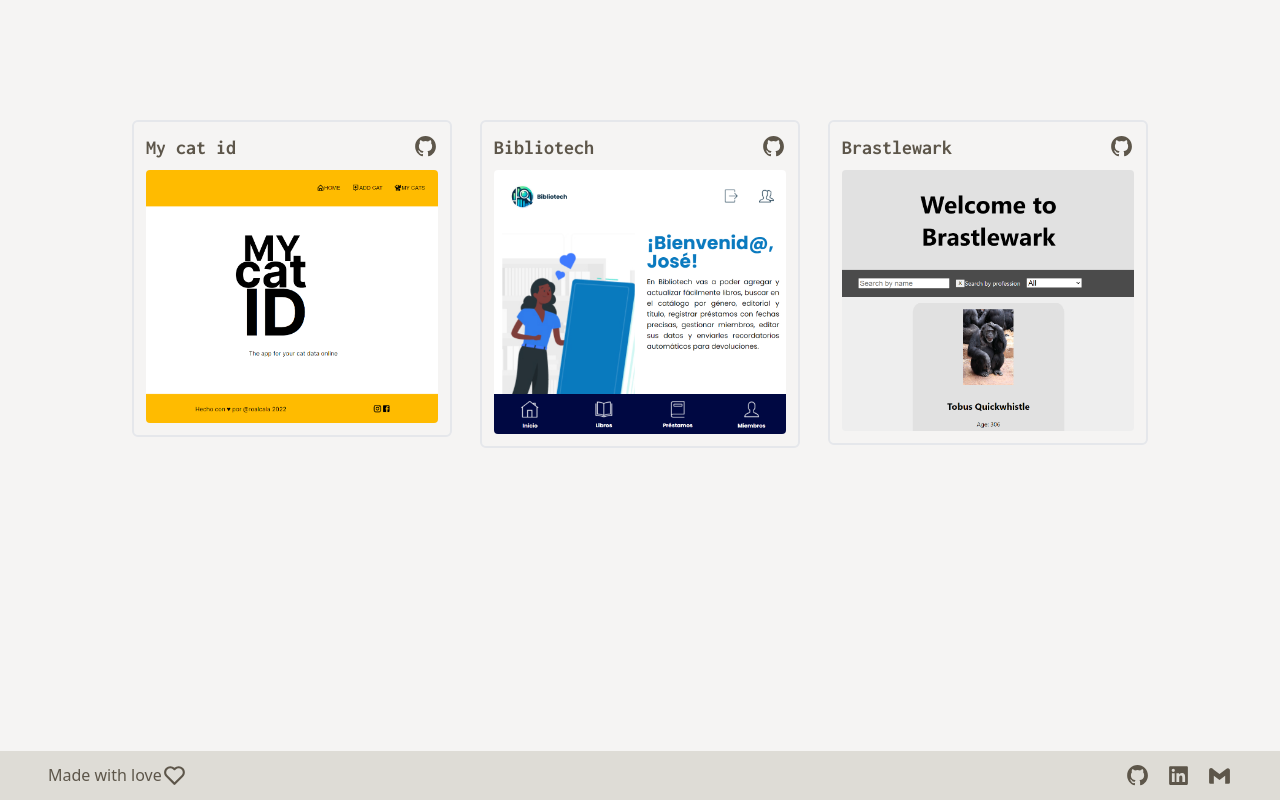
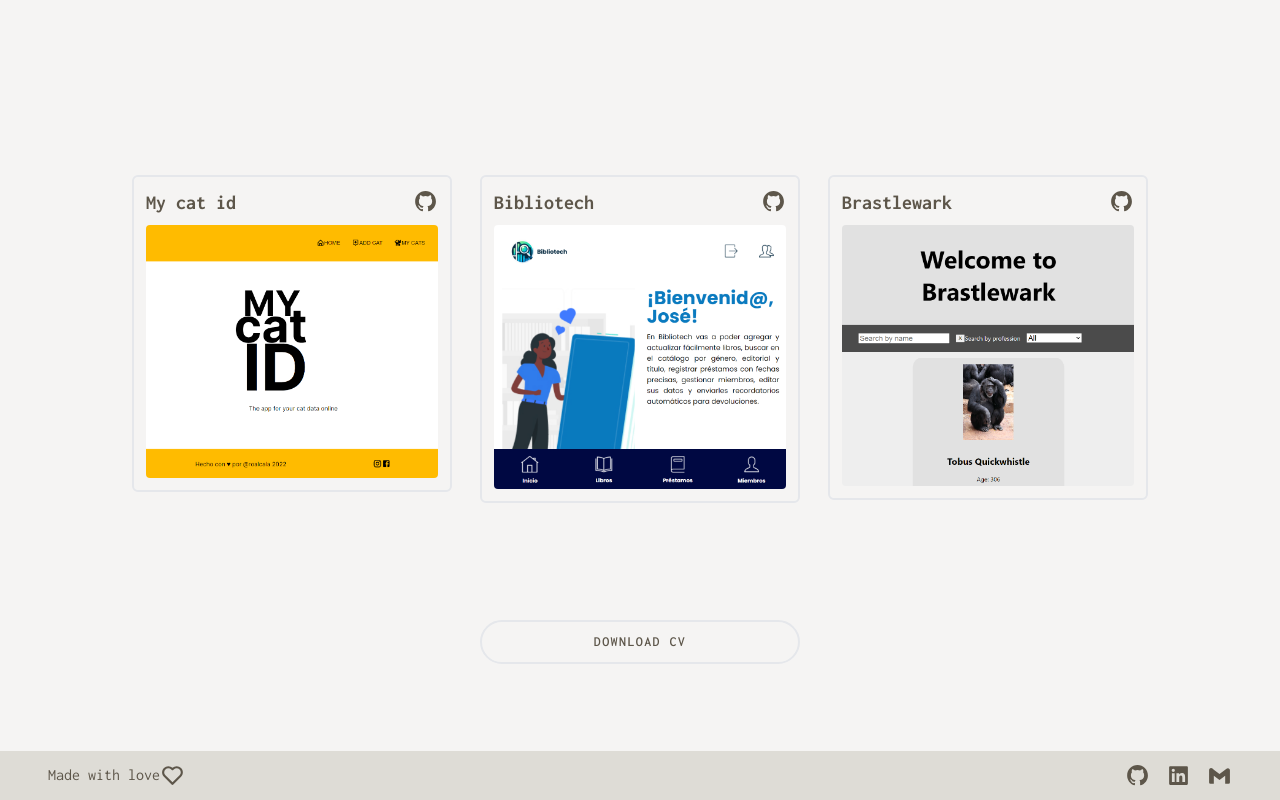
Before and after one commit to rocio-alcala/portfolio-alcala, a Next.js app: page /projects in a window 1280 px wide. Built offline with nearby package versions, Linux system fonts and the light colour scheme.

Commit message:
chore: donwload button

```diff
--- a/src/app/layout.tsx
+++ b/src/app/layout.tsx
@@ -26,7 +26,7 @@ export default function RootLayout({
         <link rel="icon" type="image" href="/icon.png" />
       </head>
       <body
-        className={`${inconsolata.variable} ${manrope.variable} pt-14 md:pt-20 flex flex-col min-h-svh bg-background-light dark:bg-background-dark text-primary-text-light dark:text-primary-text-dark transition-all duration-500`}
+        className={`${inconsolata.variable} ${manrope.variable} font-inconsolata pt-14 md:pt-20 flex flex-col min-h-svh bg-background-light dark:bg-background-dark text-primary-text-light dark:text-primary-text-dark transition-all duration-500`}
       >
         <NavBar />
         {children}
--- a/src/app/projects/page.tsx
+++ b/src/app/projects/page.tsx
@@ -1,13 +1,21 @@
 import ProjectCard from "@/components/ProjectCard";
 import { projects } from "../../../db.json";
 import { usePathname } from "next/navigation";
+import Button from "@/components/Button";
 
 export default function ProjectsSection() {
   return (
-    <section className="animate-fade-in flex flex-wrap justify-center gap-3 m-8 flex-1">
-      {projects.map((project) => (
-        <ProjectCard key={project.id} project={project} />
-      ))}
+    <section className="animate-fade-in flex-1 flex flex-col justify-around items-center m-8">
+      <div className="flex flex-wrap justify-center gap-3">
+        {projects.map((project) => (
+          <ProjectCard key={project.id} project={project} />
+        ))}
+      </div>
+      <Button className="w-80 rounded-3xl transition-all duration-500">
+        <a href="https://drive.google.com/file/d/1KAuuPrkc5mLjWSZMcAJ98foh7Pi5_zed/view?usp=sharing">
+          DOWNLOAD CV
+        </a>
+      </Button>
     </section>
   );
 }
--- a/src/components/NavBarList.tsx
+++ b/src/components/NavBarList.tsx
@@ -47,25 +47,25 @@ export default function NavBarList({ onItemClick }: NavBarList) {
       <Link href={"/"}>
         <NavBarItem onClick={onItemClick} active={currentPath === "/"}>
           <BiHomeAlt size={25} />
-          Home
+          home()
         </NavBarItem>
       </Link>
       <Link href={"/about-me"}>
         <NavBarItem onClick={onItemClick} active={currentPath === "/about-me"}>
           <BiUser size={25} />
-          About me
+          about()
         </NavBarItem>
       </Link>
       <Link href={"/projects"}>
         <NavBarItem onClick={onItemClick} active={currentPath === "/projects"}>
           <BiCodeAlt size={25} />
-          Projects
+          projects()
         </NavBarItem>
       </Link>
       <Link href={"/contact"}>
         <NavBarItem onClick={onItemClick} active={currentPath === "/contact"}>
           <BiEnvelope size={25} />
-          Contact me
+          contact()
         </NavBarItem>
       </Link>
       <div className="hover:cursor-pointer m-2 p-1 flex items-center">
```
